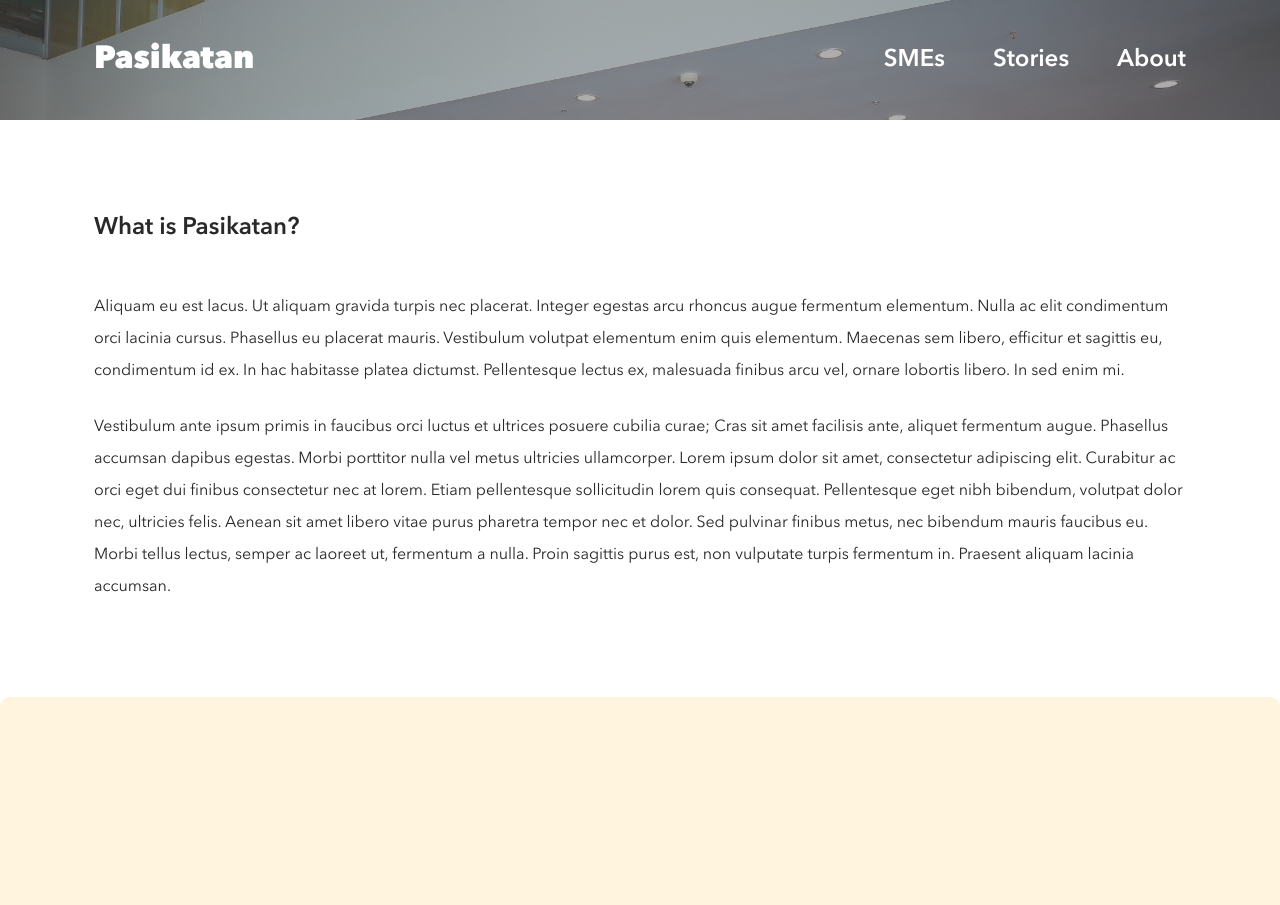
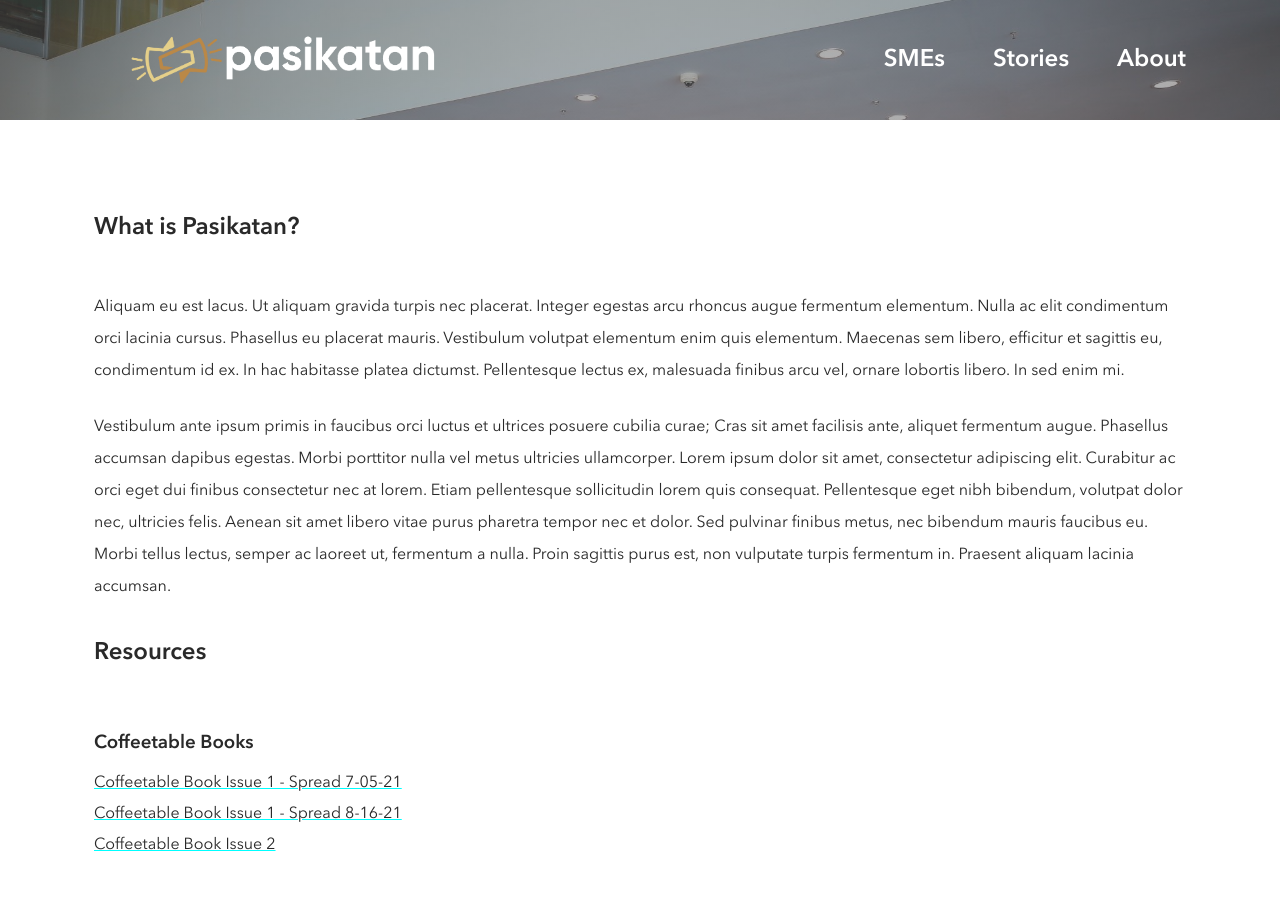
Before and after one commit to gabrielbrrll/dti-pamp-pasikanan, a Next.js app: page /about in a window 1280 px wide. Shown: the top 905 px of the page. Built offline with nearby package versions, Linux system fonts and the light colour scheme.

Commit message:
Added resources content on about page

```diff
--- a/components/Header.tsx
+++ b/components/Header.tsx
@@ -1,4 +1,5 @@
 import { BgWrapper, Text } from 'components'
+import Link from 'next/link'
 
 const Header = () => (
   <BgWrapper
@@ -11,23 +12,46 @@ const Header = () => (
       color: 'white',
     }}
   >
-    <h1>Pasikatan</h1>
+    <Link href="/">
+      <a>
+        <div>
+          <img
+            width="380"
+            alt="pasikatan-logo"
+            src="/images/pasikatan-logo-white.png"
+            style={{ zIndex: 1 }}
+          />
+        </div>
+      </a>
+    </Link>
     <div style={{ display: 'flex', alignItems: 'center' }}>
+      <Link href="/directory">
+        <a>
           <Text
             size="2xl"
             style={{ fontWeight: 600, marginRight: '48px', color: 'white' }}
           >
             SMEs
           </Text>
+        </a>
+      </Link>
+      <Link href="/stories">
+        <a>
           <Text
             size="2xl"
             style={{ fontWeight: 600, marginRight: '48px', color: 'white' }}
           >
             Stories
           </Text>
+        </a>
+      </Link>
+      <Link href="/about">
+        <a>
           <Text size="2xl" style={{ fontWeight: 600, color: 'white' }}>
             About
           </Text>
+        </a>
+      </Link>
     </div>
   </BgWrapper>
 )
--- /dev/null
+++ b/components/YoutubeEmbed.tsx
@@ -0,0 +1,31 @@
+import React from 'react'
+
+const YoutubeEmbed = ({ embedId }: { embedId: string }) => (
+  <div
+    style={{
+      overflow: 'hidden',
+      paddingBottom: '56.25%',
+      position: 'relative',
+      height: 0,
+    }}
+  >
+    <iframe
+      style={{
+        left: 0,
+        top: 0,
+        height: '100%',
+        width: '100%',
+        position: 'absolute',
+      }}
+      width="853"
+      height="480"
+      src={`https://www.youtube.com/embed/${embedId}`}
+      frameBorder="0"
+      allow="accelerometer; autoplay; clipboard-write; encrypted-media; gyroscope; picture-in-picture"
+      allowFullScreen
+      title="Embedded youtube"
+    />
+  </div>
+)
+
+export default YoutubeEmbed
--- a/components/index.ts
+++ b/components/index.ts
@@ -8,3 +8,4 @@ export { default as Square } from './Square'
 export { default as StoryCard } from './StoryCard'
 export { default as Footer } from './Footer'
 export { default as Header } from './Header'
+export { default as YoutubeEmbed } from './YoutubeEmbed'
--- a/pages/about/index.tsx
+++ b/pages/about/index.tsx
@@ -1,7 +1,7 @@
 import React from 'react'
 import type { NextPage } from 'next'
 import Head from 'next/head'
-import { Container, Text } from 'components'
+import { Container, Text, YoutubeEmbed } from 'components'
 
 const About: NextPage = () => {
   return (
@@ -47,6 +47,66 @@ const About: NextPage = () => {
             </Text>
           </div>
         </div>
+        <h2 style={{ fontWeight: 600 }}>Resources</h2>
+        <h3 style={{ fontWeight: 600, marginTop: '64px' }}>
+          Coffeetable Books
+        </h3>
+        <div style={{ marginBottom: '12px' }}>
+          <a
+            href="https://drive.google.com/file/d/1SAaPwV-t46gT-rLbuIJSKYHMH6uYPlxA/view?usp=sharing"
+            target="_blank"
+            rel="noopener noreferrer"
+            style={{
+              color: 'aqua',
+              textDecoration: 'underline',
+            }}
+          >
+            <Text>Coffeetable Book Issue 1 - Spread 7-05-21</Text>
+          </a>
+        </div>
+        <div style={{ marginBottom: '12px' }}>
+          <a
+            href="https://drive.google.com/file/d/1ivpFiJY3Si47T8KKw1OWQ8JTvX7KjhM7/view?usp=sharing"
+            target="_blank"
+            rel="noopener noreferrer"
+            style={{
+              color: 'aqua',
+              textDecoration: 'underline',
+            }}
+          >
+            <Text>Coffeetable Book Issue 1 - Spread 8-16-21</Text>
+          </a>
+        </div>
+        <div>
+          <a
+            href="https://drive.google.com/file/d/1oJl00SGiNneE0UNWQU1suro9346yB9eU/view?usp=sharing"
+            target="_blank"
+            rel="noopener noreferrer"
+            style={{
+              color: 'aqua',
+              textDecoration: 'underline',
+            }}
+          >
+            <Text>Coffeetable Book Issue 2</Text>
+          </a>
+        </div>
+
+        <h3 style={{ fontWeight: 600, marginTop: '64px' }}>Shows</h3>
+        <div style={{ marginBottom: '24px' }}>
+          <Text>DTI Pampanga Show in partnership with Where in Pampanga</Text>
+        </div>
+        <div style={{ marginBottom: '24px' }}>
+          <YoutubeEmbed embedId="Zk_1YX3oWeE" />
+        </div>
+        <div style={{ marginBottom: '24px' }}>
+          <YoutubeEmbed embedId="MDuYxm_zFcE" />
+        </div>
+        <div style={{ marginBottom: '24px' }}>
+          <YoutubeEmbed embedId="6VCmMLjLKSs" />
+        </div>
+        <div style={{ marginBottom: '24px' }}>
+          <YoutubeEmbed embedId="6VCmMLjLKSs" />
+        </div>
       </Container>
     </>
   )
--- a/pages/directory/index.tsx
+++ b/pages/directory/index.tsx
@@ -210,6 +210,7 @@ const Directory = ({ smes }: IDirectory) => {
                   searchSmes(e.target.value)
                 }}
               >
+                <option value="all">all</option>
                 {categories.map((categ) => (
                   <option key={categ as unknown as string} value={categ}>
                     {categ}
```
Also changed, not shown: components/landing/Banner.tsx (+2 -5 lines), pages/directory/[id].tsx (+3 -5 lines), public/images/pasikatan-logo-white.png. Lines whose indentation alone changed are shown as unchanged.
